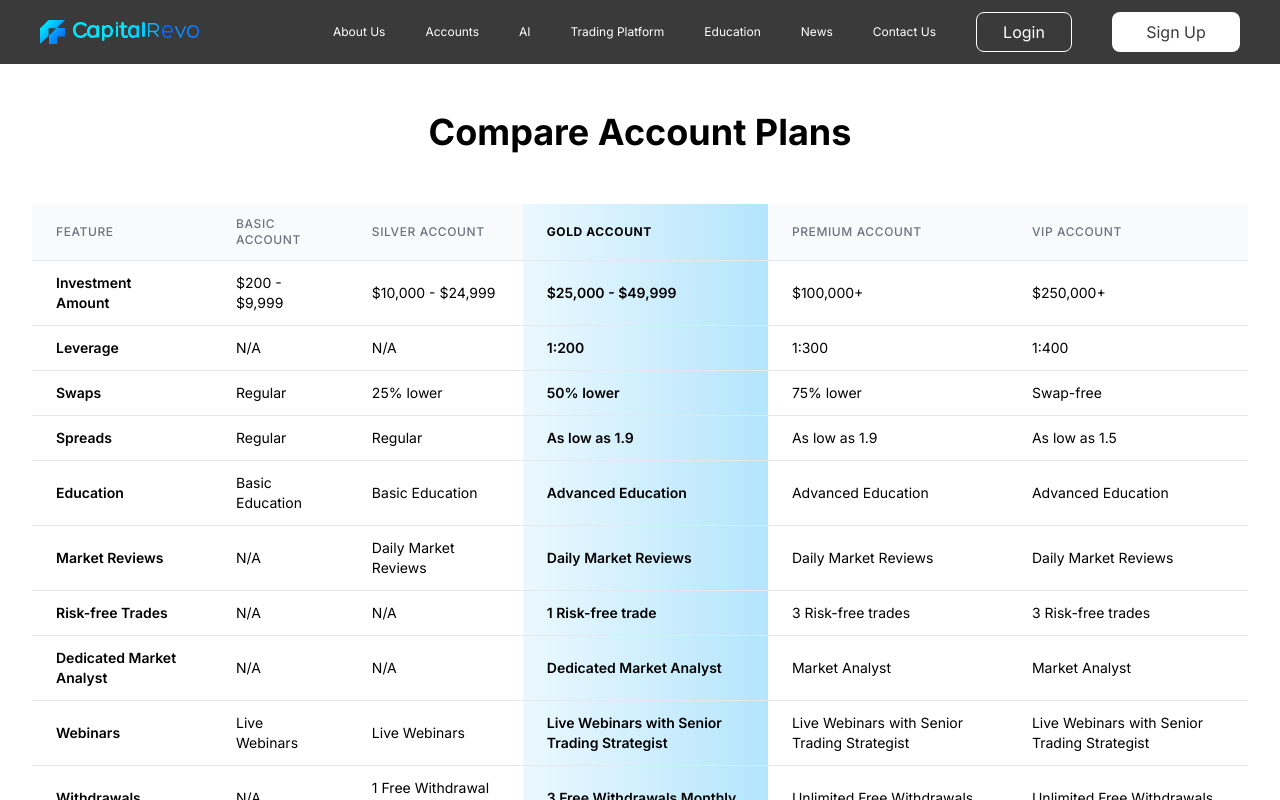
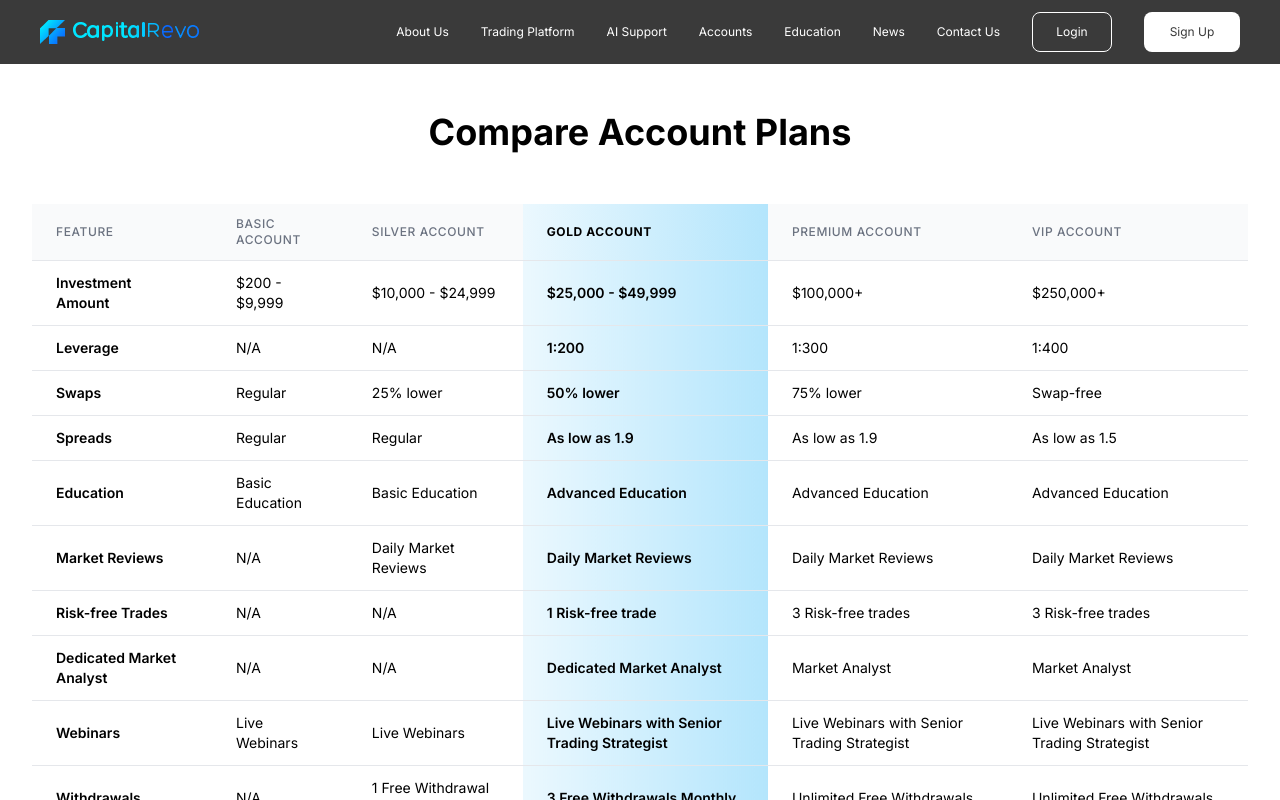
Before and after one commit to dragoljub123/capitalrevo, a Next.js app: page /compare-accounts in a window 1280 px wide. Shown: the top 800 px of the page. Built offline with nearby package versions, Linux system fonts and the light colour scheme.

Commit message:
videonews dodat promenjena navbar

```diff
--- a/app/components/DailyNewsWidget.tsx
+++ b/app/components/DailyNewsWidget.tsx
@@ -20,8 +20,25 @@ const DailyNewsWidget = () => {
 
   return (
     <div>
-      {/* Vaš sadržaj ovde */}
-      <div data-dyntube-key="ktX1QPiPO0SsPAbSykwCg"></div>
+      <div className="bg-gray-50">
+        <div className="pt-10 pb-10 flex-row justify-center items-center">
+          <h1 className=" naslovboja2 text-center text-4xl font-bold mt-10">
+            CapitalRevo Daily News!
+          </h1>
+          <div className="flex justify-center ">
+            <p className="text-xl text-center mt-2 p-4 max-w-[900px] font-bold">
+              The biggest news and trends in the world of finance - <br /> EVERY
+              MARKET DAY!
+            </p>
+          </div>
+        </div>
+        <div className="flex justify-center pb-20 ">
+          <div
+            className="w-5/6 md:w-1/2 border-blue-500 border-[10px] rounded-xl "
+            data-dyntube-key="ktX1QPiPO0SsPAbSykwCg"
+          ></div>
+        </div>
+      </div>
     </div>
   );
 };
--- a/app/components/Logindugme.tsx
+++ b/app/components/Logindugme.tsx
@@ -10,7 +10,7 @@ const Logindugme: React.FC<ButtonProps> = ({ children, onClick }) => {
   return (
     <Link href="https://platform.capitalrevo.com/login">
       <button
-        className="text-white box-border flex flex-row justify-center items-center w-full py-2.5 px-5 gap-3 lg:w-16 xl:w-24 h-10 border border-white rounded-lg"
+        className="text-white text-xs box-border flex flex-row justify-center items-center w-full py-2.5 px-5 gap-3 lg:w-16 xl:w-20 h-10 border border-white rounded-lg"
         onClick={onClick}
       >
         {children}
--- a/app/components/Navbar.tsx
+++ b/app/components/Navbar.tsx
@@ -11,9 +11,9 @@ import "../globals.css";
 export const Navbar = () => {
   const navigation = [
     { title: "About Us", href: "/about-us" },
+    { title: "Trading Platform", href: "/trading-platform" },
+    { title: "AI Support", href: "/ai-support" },
     { title: "Accounts", href: "/accounts" },
-    { title: "AI", href: "/ai-support" },
-    { title: "Trading Platform", href: "/trading-platform" },
     { title: "Education", href: "/#education" },
     { title: "News", href: "/news" },
     { title: "Contact Us", href: "/contact-us/#contactform" },
@@ -32,7 +32,7 @@ export const Navbar = () => {
     <div className="fixed mx-auto w-full h-12 sm:h-16 z-50 bg-navcolor">
       <div className="max-w-screen-xl mx-auto flex items-center justify-between px-4 lg:px-10 xl:px-10 h-full">
         <Logo title="Capitalrevo" className="text-black" />
-        <div className="hidden lg:flex lg:items-center gap-10 lg:gap-4 xl:gap-10">
+        <div className="hidden lg:flex lg:items-center gap-10 lg:gap-3 xl:gap-8">
           {navigation.map((item) => (
             <Link
               key={item.title}
--- a/app/components/SingUpbutton.tsx
+++ b/app/components/SingUpbutton.tsx
@@ -10,7 +10,7 @@ const Button: React.FC<ButtonProps> = ({ children, onClick }) => {
   return (
     <Link href="https://platform.capitalrevo.com/register?demo=false">
       <button
-        className="flex justify-center items-center py-2.5 px-5 gap-3 lg:w-28 xl:w-32 h-10 bg-white rounded-lg text-navcolor mt-2 lg:mt-0 w-full "
+        className="text-xs flex justify-center items-center py-2.5 px-2 gap-3 lg:w-20 xl:w-24 h-10 bg-white rounded-lg text-navcolor mt-2 lg:mt-0 w-full "
         onClick={onClick}
       >
         {children}
--- a/app/page.tsx
+++ b/app/page.tsx
@@ -23,6 +23,7 @@ import ApplePayLogo from "./components/ApplePayLogo";
 import Strategygetintouch from "@/public/strategygetintouch.svg";
 import AibanerC from "./components/AibanerC";
 import AibanerM from "./components/AibanerM";
+import DailyNewsWidget from "./components/DailyNewsWidget";
 
 async function getPosts() {
   const query = `*[_type == 'post'] {
@@ -122,7 +123,7 @@ export default async function Home() {
           <TradingViewWidget />
         </div>
       </div>
-
+      <DailyNewsWidget />
       <div className="crafy " id="Accounts">
         <div className=" mx-auto flex items-center justify-center ">
           <div className="max-w-screen-xl mx-auto flex flex-col  justify-between items-center px-4 lg:px-0 h-full">
```
